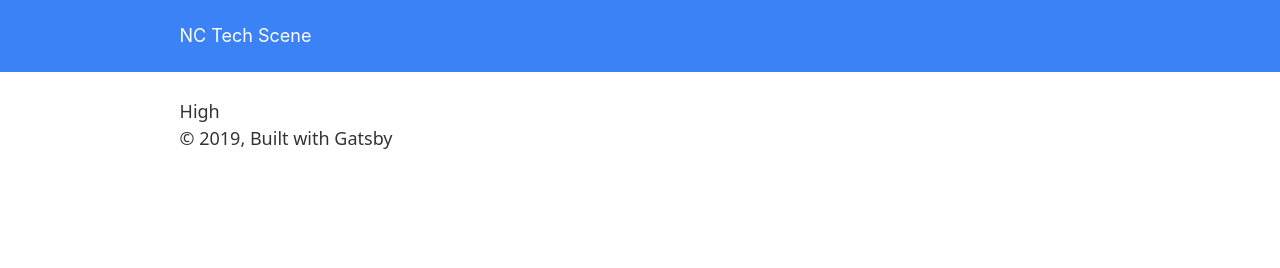
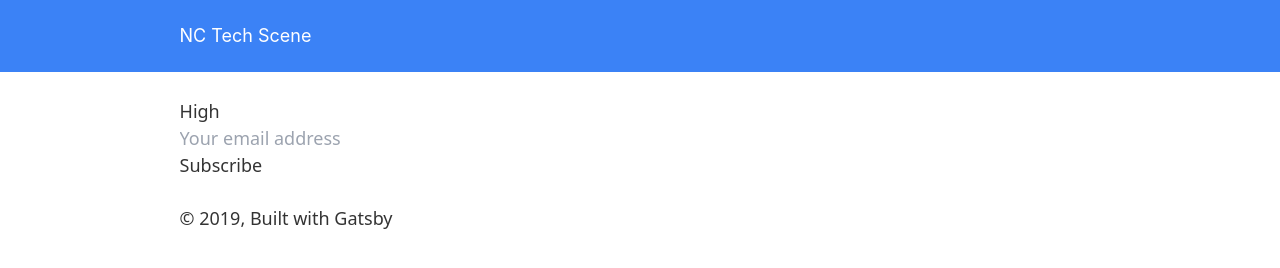
Before and after one commit to csellis/nctech, a Gatsby site: page / in a window 1280 px wide. Built offline with nearby package versions, Linux system fonts and the light colour scheme; Gatsby itself is replaced by a stand-in of ours; what shopify-buy would draw is missing.

Commit message:
Signup form

```diff
--- a/src/pages/index.js
+++ b/src/pages/index.js
@@ -1,14 +1,35 @@
-import React from "react"
-import { Link } from "gatsby"
+import React from 'react'
+import { Link } from 'gatsby'
 
-import Layout from "../components/layout"
-import Image from "../components/image"
-import SEO from "../components/seo"
+import Layout from '../components/layout'
+import SEO from '../components/seo'
 
 const IndexPage = () => (
   <Layout>
     <SEO title="Home" />
     High
+    <form
+      name="contact"
+      method="POST"
+      data-netlify="true"
+      netlify-honeypot="bottyMcBotface"
+    >
+      <p className="hidden">
+        <label htmlFor="bottyMcBotface">
+          Dear Human, please don't fill this out:{' '}
+          <input name="bottyMcBotface" />
+        </label>
+      </p>
+      <p>
+        <label htmlFor="email">
+          <input type="email" name="email" placeholder="Your email address" />
+        </label>
+      </p>
+
+      <p>
+        <button type="submit">Subscribe</button>
+      </p>
+    </form>
   </Layout>
 )
 
```
